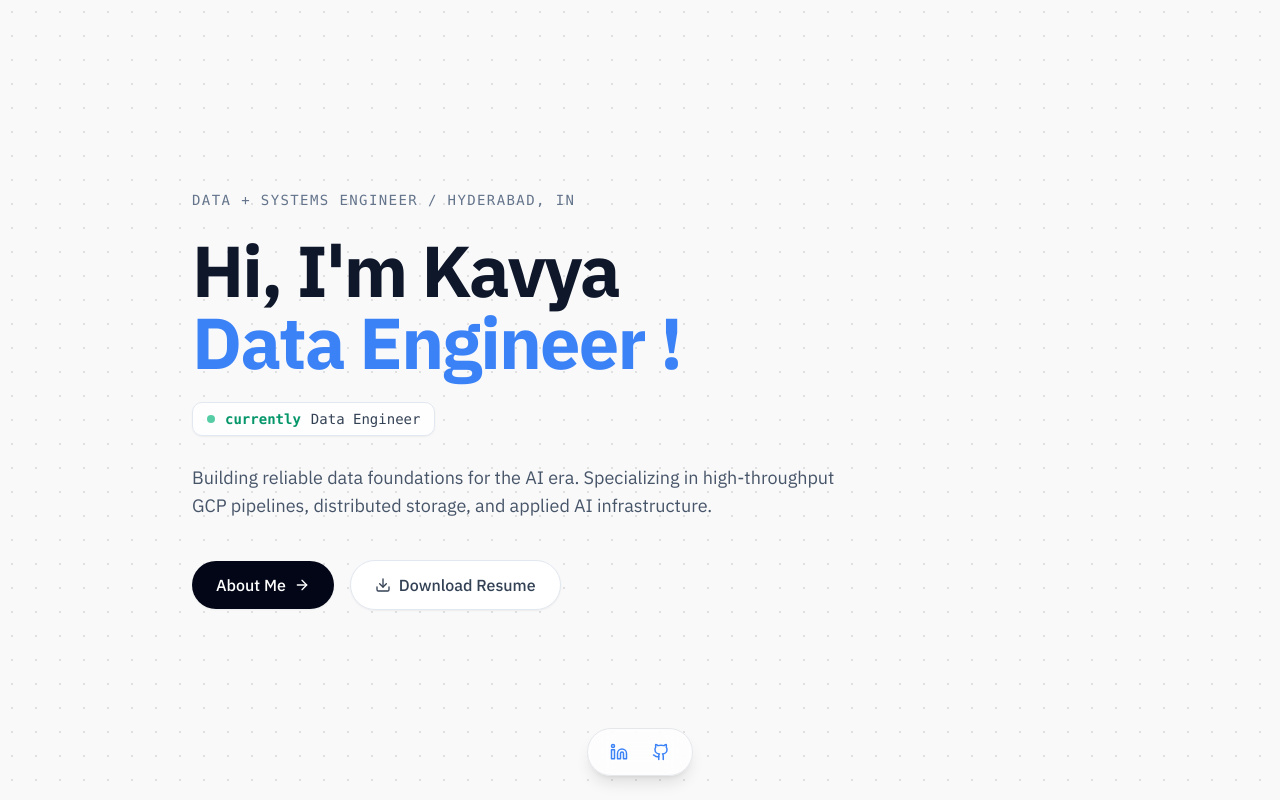
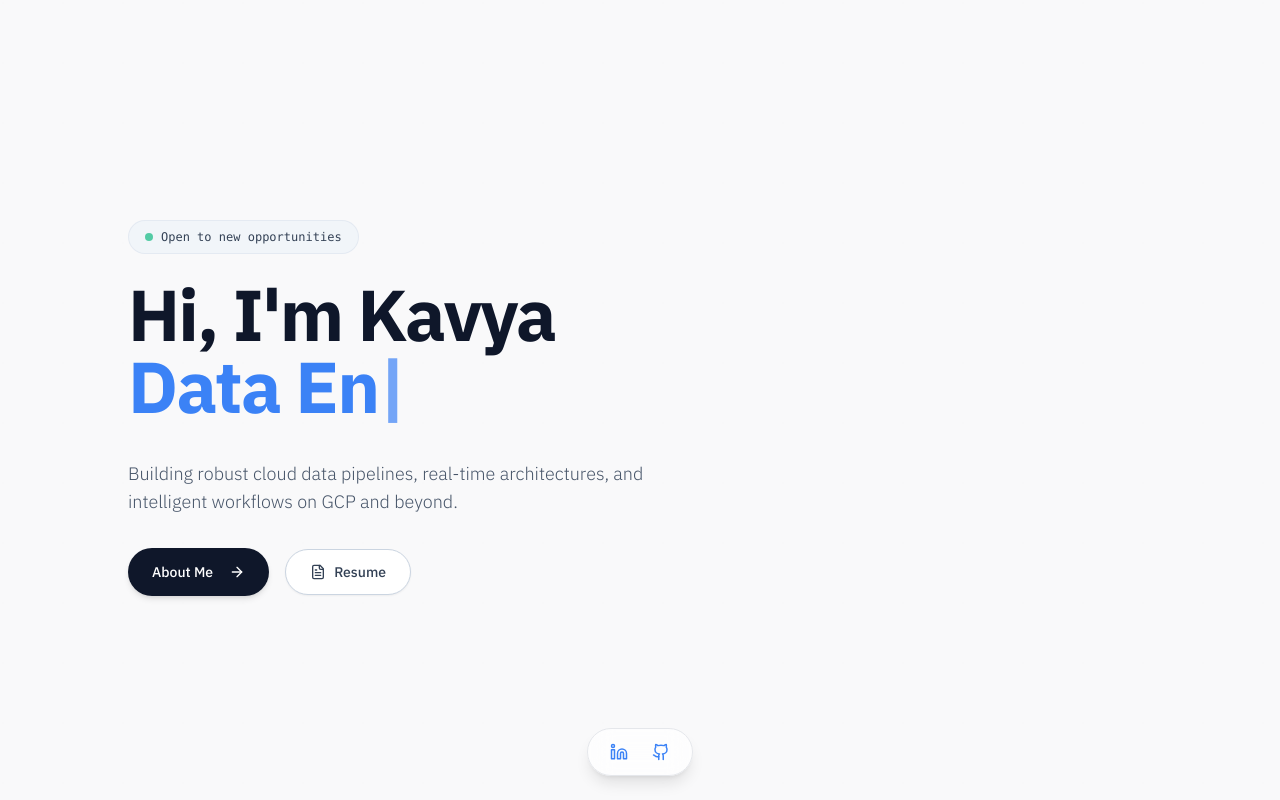
Before and after one commit to kavya-yeluguri/kavya-yeluguri.github.io, a React (Vite) app: page / in a window 1280 px wide. Shown: the top 800 px of the page. Built offline with nearby package versions, Linux system fonts and the light colour scheme.

Commit message:
Fix Hero section layout, update About Me scroll target, and fix resume asset link

```diff
--- a/src/components/Hero.tsx
+++ b/src/components/Hero.tsx
@@ -1,49 +1,101 @@
-import React from 'react';
-import { ArrowRight, Download, Linkedin, Github } from 'lucide-react';
+import { useState, useEffect } from 'react';
+import { ArrowRight, FileText } from 'lucide-react';
+import { Button } from '@/components/ui/button';
+import { getAssetPath } from '@/utils/pathUtils';
 
-export const Hero: React.FC = () => {
+const roles = [
+  "Data Engineer"
+];
+
+const Hero = () => {
+  const [currentRoleIndex, setCurrentRoleIndex] = useState(0);
+  const [currentText, setCurrentText] = useState('');
+  const [isDeleting, setIsDeleting] = useState(false);
+  const [typingSpeed, setTypingSpeed] = useState(150);
+
+  useEffect(() => {
+    const fullText = roles[currentRoleIndex];
+
+    const handleTyping = () => {
+      if (!isDeleting) {
+        setCurrentText(fullText.substring(0, currentText.length + 1));
+        if (currentText === fullText) {
+          setTimeout(() => setIsDeleting(true), 2000);
+          setTypingSpeed(100);
+        }
+      } else {
+        setCurrentText(fullText.substring(0, currentText.length - 1));
+        if (currentText === '') {
+          setIsDeleting(false);
+          setCurrentRoleIndex((prev) => (prev + 1) % roles.length);
+          setTypingSpeed(150);
+        }
+      }
+    };
+
+    const timer = setTimeout(handleTyping, typingSpeed);
+    return () => clearTimeout(timer);
+  }, [currentText, isDeleting, currentRoleIndex, typingSpeed]);
+
+  const scrollToSection = (id: string) => {
+    const element = document.getElementById(id);
+    if (element) {
+      element.scrollIntoView({ behavior: 'smooth' });
+    }
+  };
+
   return (
-    <section id="home" className="min-h-screen flex items-center justify-center px-6 py-24 bg-dot-pattern relative">
-      <div className="max-w-4xl w-full space-y-6">
+    <section className="min-h-screen flex items-center justify-center relative overflow-hidden pt-20 pb-16 px-4 sm:px-6">
+      {/* Background Grid/Dots */}
+      <div className="absolute inset-0 opacity-[0.03] pointer-events-none">
+        <div className="w-full h-full" style={{
+          backgroundImage: 'radial-gradient(circle at 3px 3px, rgba(0,0,0,0.15) 1px, transparent 0)',
+          backgroundSize: '60px 60px'
+        }}></div>
+      </div>
 
-        {/* Location / Title Sub-Header */}
-        <p className="font-mono text-xs sm:text-sm tracking-widest text-slate-500 uppercase">
-          DATA + SYSTEMS ENGINEER / HYDERABAD, IN
-        </p>
+      <div className="max-w-5xl mx-auto w-full grid grid-cols-1 md:grid-cols-12 gap-12 items-center relative z-10">
 
-        {/* Main Headline with Blue Text Accent */}
-        <h1 className="text-4xl sm:text-6xl lg:text-7xl font-bold tracking-tight text-slate-900 leading-[1.1]">
-          Hi, I'm Kavya <br />
-          <span className="text-[#3b82f6]">Data Engineer !</span>
-        </h1>
+        {/* Left Column: Text Content */}
+        <div className="md:col-span-7 space-y-6 text-center md:text-left">
 
-        {/* Status Badge Sub-section Line */}
-        <div className="inline-flex items-center gap-2.5 px-3.5 py-1.5 rounded-md border border-slate-200 bg-white/80 font-mono text-sm text-slate-700 shadow-sm">
-          <span className="h-2 w-2 rounded-full bg-emerald-500 animate-pulse"></span>
-          <span className="text-emerald-600 font-semibold">currently</span> Data Engineer
-        </div>
+          <div className="inline-flex items-center gap-2 px-4 py-2 rounded-full bg-slate-100 border border-slate-200/80 text-slate-700 text-xs font-mono">
+            <span className="w-2 h-2 rounded-full bg-emerald-500 animate-pulse"></span>
+            Open to new opportunities
+          </div>
 
-        {/* Main Bio Sub-Section Paragraph */}
-        <p className="text-base sm:text-lg text-slate-600 leading-relaxed max-w-2xl font-normal pt-1">
-          Building reliable data foundations for the AI era. Specializing in high-throughput GCP pipelines, distributed storage, and applied AI infrastructure.
-        </p>
+          {/* Main Headline with Animated Role and Blue Text Accent */}
+          <h1 className="text-4xl sm:text-6xl lg:text-7xl font-bold tracking-tight text-slate-900 leading-[1.1]">
+            Hi, I'm Kavya <br />
+            <span className="text-[#3b82f6] min-h-[1.2em] inline-block">
+              {currentText}
+              <span className="animate-pulse">|</span>
+            </span>
+          </h1>
 
-        {/* Action Buttons & Social Links */}
-        <div className="flex flex-wrap items-center gap-4 pt-4">
-          <a
-            href="#about"
-            className="inline-flex items-center gap-2 px-6 py-3 rounded-full bg-slate-950 text-white font-medium hover:bg-slate-800 transition-colors shadow-sm"
-          >
-            About Me <ArrowRight className="w-4 h-4" />
-          </a>
+          <p className="text-base sm:text-lg text-slate-600 max-w-xl mx-auto md:mx-0 font-light leading-relaxed">
+            Building robust cloud data pipelines, real-time architectures, and intelligent workflows on GCP and beyond.
+          </p>
 
-          <a
-            href="/resume.pdf"
-            className="inline-flex items-center gap-2 px-6 py-3 rounded-full bg-white border border-slate-200 text-slate-700 font-medium hover:bg-slate-50 transition-colors shadow-sm"
-          >
-            <Download className="w-4 h-4" /> Download Resume
-          </a>
+          <div className="flex flex-wrap items-center justify-center md:justify-start gap-4 pt-2">
+            {/* Updated from 'projects' to 'about' */}
+            <Button
+              onClick={() => scrollToSection('about')}
+              className="bg-slate-900 hover:bg-slate-800 text-white rounded-full px-6 py-6 text-sm font-medium shadow-md transition-all hover:scale-105"
+            >
+              About Me <ArrowRight size={16} className="ml-2" />
+            </Button>
 
+            {/* Direct anchor tag wrapping standard button content to ensure reliable download/preview */}
+            <a
+              href={getAssetPath("/kavya_yeluguri.pdf")}
+              target="_blank"
+              rel="noopener noreferrer"
+              className="inline-flex items-center justify-center rounded-full px-6 py-3 text-sm font-medium border border-slate-300 text-slate-700 bg-white hover:bg-slate-50 transition-all hover:scale-105 shadow-sm"
+            >
+              <FileText size={16} className="mr-2" /> Resume
+            </a>
+          </div>
 
         </div>
 
```
